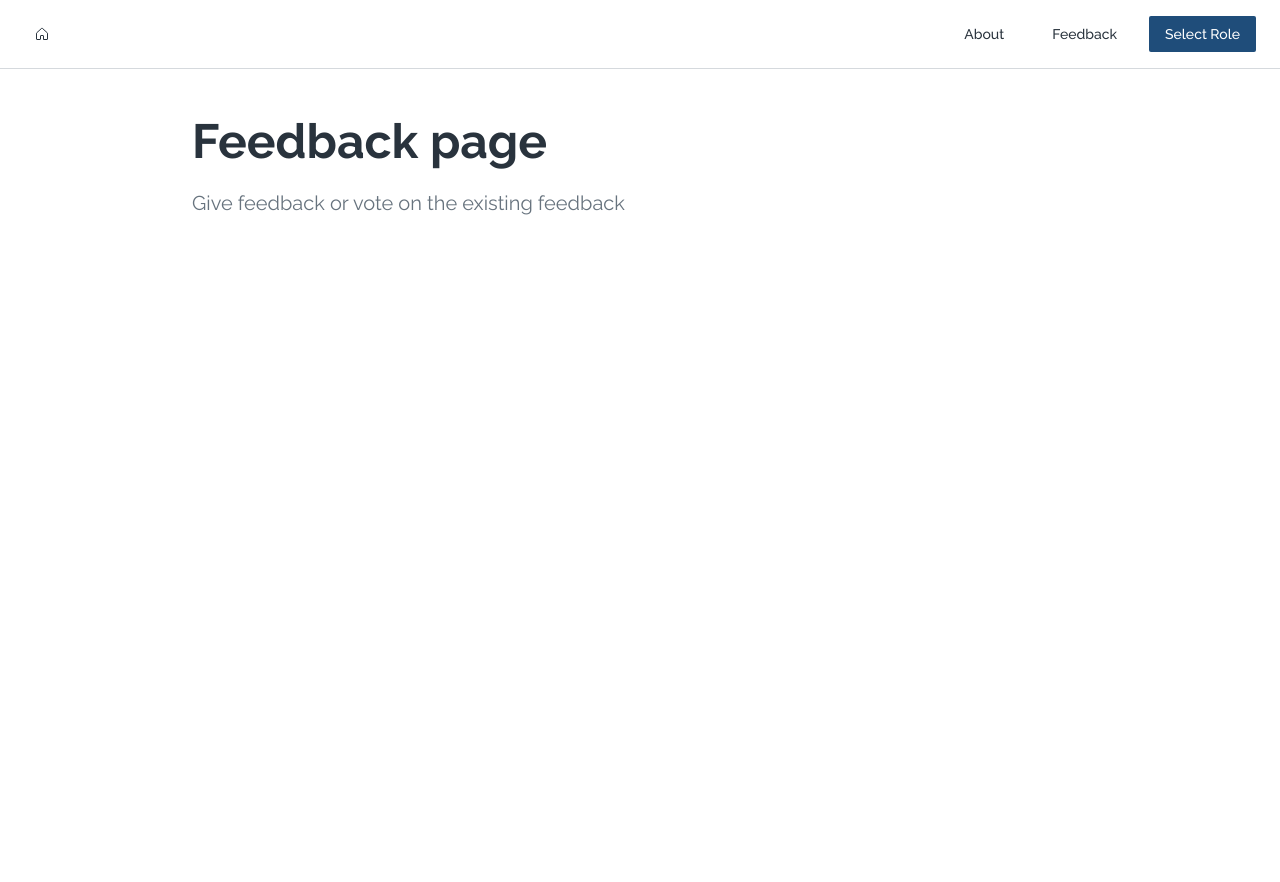
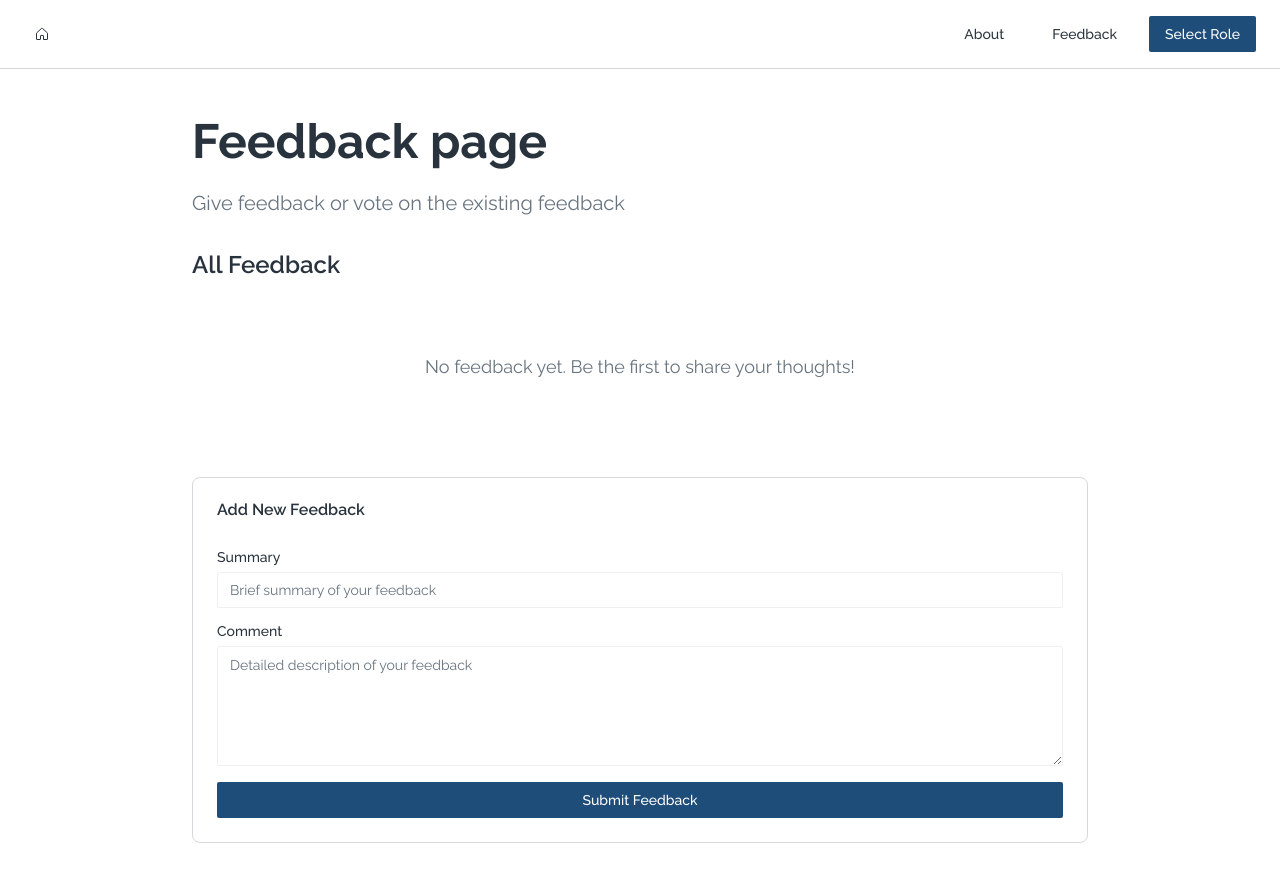
Before and after one commit to arturasma/cursorpresentation, a React (Vite) app: page /feedback in a window 1280 px wide. Shown: the top 882 px of the page. Before the commit the page ends 800 px from the top, so only its background shows below. Built offline with nearby package versions, Linux system fonts and the light colour scheme; a web font is replaced by a local one.

Commit message:
feedback form

```diff
--- /dev/null
+++ b/src/components/features/feedback/AddFeedbackForm.tsx
@@ -0,0 +1,83 @@
+import { useState } from 'react';
+import { Button } from '@/components/ui/button';
+import { Input } from '@/components/ui/input';
+import { Label } from '@/components/ui/label';
+import { Card, CardContent, CardHeader, CardTitle } from '@/components/ui/card';
+import { feedbackStorage } from '@/utils/feedbackStorage';
+
+interface AddFeedbackFormProps {
+  onFeedbackAdded: () => void;
+}
+
+export default function AddFeedbackForm({ onFeedbackAdded }: AddFeedbackFormProps) {
+  const [summary, setSummary] = useState('');
+  const [comment, setComment] = useState('');
+  const [isSubmitting, setIsSubmitting] = useState(false);
+
+  const handleSubmit = (e: React.FormEvent) => {
+    e.preventDefault();
+
+    if (!summary.trim() || !comment.trim()) {
+      return;
+    }
+
+    setIsSubmitting(true);
+
+    try {
+      feedbackStorage.create({
+        summary: summary.trim(),
+        comment: comment.trim(),
+      });
+
+      // Clear form
+      setSummary('');
+      setComment('');
+
+      // Notify parent to reload feedback list
+      onFeedbackAdded();
+    } catch (error) {
+      console.error('Error adding feedback:', error);
+    } finally {
+      setIsSubmitting(false);
+    }
+  };
+
+  return (
+    <Card>
+      <CardHeader>
+        <CardTitle>Add New Feedback</CardTitle>
+      </CardHeader>
+      <CardContent>
+        <form onSubmit={handleSubmit} className="space-y-4">
+          <div className="space-y-2">
+            <Label htmlFor="summary">Summary</Label>
+            <Input
+              id="summary"
+              placeholder="Brief summary of your feedback"
+              value={summary}
+              onChange={(e) => setSummary(e.target.value)}
+              required
+            />
+          </div>
+
+          <div className="space-y-2">
+            <Label htmlFor="comment">Comment</Label>
+            <textarea
+              id="comment"
+              placeholder="Detailed description of your feedback"
+              value={comment}
+              onChange={(e) => setComment(e.target.value)}
+              required
+              rows={5}
+              className="flex min-h-[120px] w-full rounded-md border border-input bg-background px-3 py-2 text-sm ring-offset-background placeholder:text-muted-foreground focus-visible:outline-none focus-visible:ring-2 focus-visible:ring-ring focus-visible:ring-offset-2 disabled:cursor-not-allowed disabled:opacity-50"
+            />
+          </div>
+
+          <Button type="submit" disabled={isSubmitting} className="w-full">
+            {isSubmitting ? 'Submitting...' : 'Submit Feedback'}
+          </Button>
+        </form>
+      </CardContent>
+    </Card>
+  );
+}
--- /dev/null
+++ b/src/components/features/feedback/FeedbackItem.tsx
@@ -0,0 +1,60 @@
+import { useState } from 'react';
+import { ThumbsUp, CaretDown, CaretUp } from 'phosphor-react';
+import { Button } from '@/components/ui/button';
+import type { Feedback } from '@/types/feedback';
+
+interface FeedbackItemProps {
+  feedback: Feedback;
+  onThumbsUp: (id: string) => void;
+}
+
+export default function FeedbackItem({ feedback, onThumbsUp }: FeedbackItemProps) {
+  const [isExpanded, setIsExpanded] = useState(false);
+
+  return (
+    <div className="border rounded-lg bg-card text-card-foreground shadow-sm">
+      <div className="px-3 py-2">
+        <div className="flex items-center gap-2">
+          {/* Expand/Collapse Button */}
+          <Button
+            variant="ghost"
+            size="icon"
+            onClick={() => setIsExpanded(!isExpanded)}
+            className="flex-shrink-0 h-6 w-6 p-0"
+            aria-label={isExpanded ? 'Collapse' : 'Expand'}
+          >
+            {isExpanded ? (
+              <CaretUp size={16} weight="bold" />
+            ) : (
+              <CaretDown size={16} weight="bold" />
+            )}
+          </Button>
+
+          {/* Content */}
+          <div className="flex-1 min-w-0">
+            <h3 className="font-medium text-sm leading-tight py-1">{feedback.summary}</h3>
+
+            {isExpanded && (
+              <p className="text-muted-foreground text-sm whitespace-pre-wrap mt-2 pb-1">
+                {feedback.comment}
+              </p>
+            )}
+          </div>
+
+          {/* Thumbs Up Section */}
+          <div className="flex items-center gap-1 flex-shrink-0">
+            <Button
+              variant="outline"
+              size="sm"
+              onClick={() => onThumbsUp(feedback.id)}
+              className="gap-1.5 h-7 px-2"
+            >
+              <ThumbsUp size={14} weight="regular" />
+              <span className="text-xs font-semibold">{feedback.thumbsUpCount}</span>
+            </Button>
+          </div>
+        </div>
+      </div>
+    </div>
+  );
+}
--- /dev/null
+++ b/src/components/features/feedback/FeedbackList.tsx
@@ -0,0 +1,42 @@
+import { useState, useEffect } from 'react';
+import FeedbackItem from './FeedbackItem';
+import { feedbackStorage } from '@/utils/feedbackStorage';
+import type { Feedback } from '@/types/feedback';
+
+export default function FeedbackList() {
+  const [feedbacks, setFeedbacks] = useState<Feedback[]>([]);
+
+  const loadFeedbacks = () => {
+    const allFeedbacks = feedbackStorage.getAll();
+    setFeedbacks(allFeedbacks);
+  };
+
+  useEffect(() => {
+    loadFeedbacks();
+  }, []);
+
+  const handleThumbsUp = (id: string) => {
+    feedbackStorage.addThumbsUp(id);
+    loadFeedbacks(); // Reload to get updated and re-sorted list
+  };
+
+  if (feedbacks.length === 0) {
+    return (
+      <div className="text-center py-12 text-muted-foreground">
+        <p className="text-lg">No feedback yet. Be the first to share your thoughts!</p>
+      </div>
+    );
+  }
+
+  return (
+    <div className="space-y-2">
+      {feedbacks.map((feedback) => (
+        <FeedbackItem
+          key={feedback.id}
+          feedback={feedback}
+          onThumbsUp={handleThumbsUp}
+        />
+      ))}
+    </div>
+  );
+}
--- a/src/pages/FeedbackPage.tsx
+++ b/src/pages/FeedbackPage.tsx
@@ -1,6 +1,16 @@
+import { useState } from 'react';
 import Header from '@/components/Header';
+import FeedbackList from '@/components/features/feedback/FeedbackList';
+import AddFeedbackForm from '@/components/features/feedback/AddFeedbackForm';
 
 export default function FeedbackPage() {
+  const [refreshKey, setRefreshKey] = useState(0);
+
+  const handleFeedbackAdded = () => {
+    // Trigger re-render of FeedbackList by changing key
+    setRefreshKey(prev => prev + 1);
+  };
+
   return (
     <>
       <Header />
@@ -9,9 +19,20 @@ export default function FeedbackPage() {
           <h1 className="text-5xl font-bold mb-6">
             Feedback page
           </h1>
-          <p className="text-xl text-muted-foreground">
+          <p className="text-xl text-muted-foreground mb-8">
             Give feedback or vote on the existing feedback
           </p>
+
+          {/* Feedback List */}
+          <div className="mb-12">
+            <h2 className="text-2xl font-semibold mb-6">All Feedback</h2>
+            <FeedbackList key={refreshKey} />
+          </div>
+
+          {/* Add Feedback Form */}
+          <div>
+            <AddFeedbackForm onFeedbackAdded={handleFeedbackAdded} />
+          </div>
         </div>
       </main>
     </>
--- /dev/null
+++ b/src/types/feedback.ts
@@ -0,0 +1,12 @@
+export interface Feedback {
+  id: string;
+  summary: string;
+  comment: string;
+  thumbsUpCount: number;
+  createdAt: string;
+}
+
+export interface FeedbackFormData {
+  summary: string;
+  comment: string;
+}
--- /dev/null
+++ b/src/utils/feedbackStorage.ts
@@ -0,0 +1,57 @@
+import type { Feedback, FeedbackFormData } from '@/types/feedback';
+
+const FEEDBACK_STORAGE_KEY = 'feedbacks';
+
+export const feedbackStorage = {
+  getAll(): Feedback[] {
+    try {
+      const feedbacks = localStorage.getItem(FEEDBACK_STORAGE_KEY);
+      const parsed: Feedback[] = feedbacks ? JSON.parse(feedbacks) : [];
+      // Sort by thumbsUpCount descending (highest votes first)
+      return parsed.sort((a, b) => b.thumbsUpCount - a.thumbsUpCount);
+    } catch (error) {
+      console.error('Error reading feedbacks from localStorage:', error);
+      return [];
+    }
+  },
+
+  create(formData: FeedbackFormData): Feedback {
+    const feedbacks = this.getAll();
+    const newFeedback: Feedback = {
+      ...formData,
+      id: crypto.randomUUID(),
+      thumbsUpCount: 0,
+      createdAt: new Date().toISOString(),
+    };
+
+    feedbacks.push(newFeedback);
+    this.save(feedbacks);
+    return newFeedback;
+  },
+
+  addThumbsUp(id: string): Feedback | null {
+    const feedbacks = this.getAll();
+    const index = feedbacks.findIndex(feedback => feedback.id === id);
+
+    if (index === -1) return null;
+
+    feedbacks[index].thumbsUpCount += 1;
+    this.save(feedbacks);
+
+    // Return the updated and sorted list's version of this feedback
+    const sortedFeedbacks = this.getAll();
+    return sortedFeedbacks.find(f => f.id === id) || null;
+  },
+
+  save(feedbacks: Feedback[]): void {
+    try {
+      localStorage.setItem(FEEDBACK_STORAGE_KEY, JSON.stringify(feedbacks));
+    } catch (error) {
+      console.error('Error saving feedbacks to localStorage:', error);
+    }
+  },
+
+  clear(): void {
+    localStorage.removeItem(FEEDBACK_STORAGE_KEY);
+  }
+};
```
